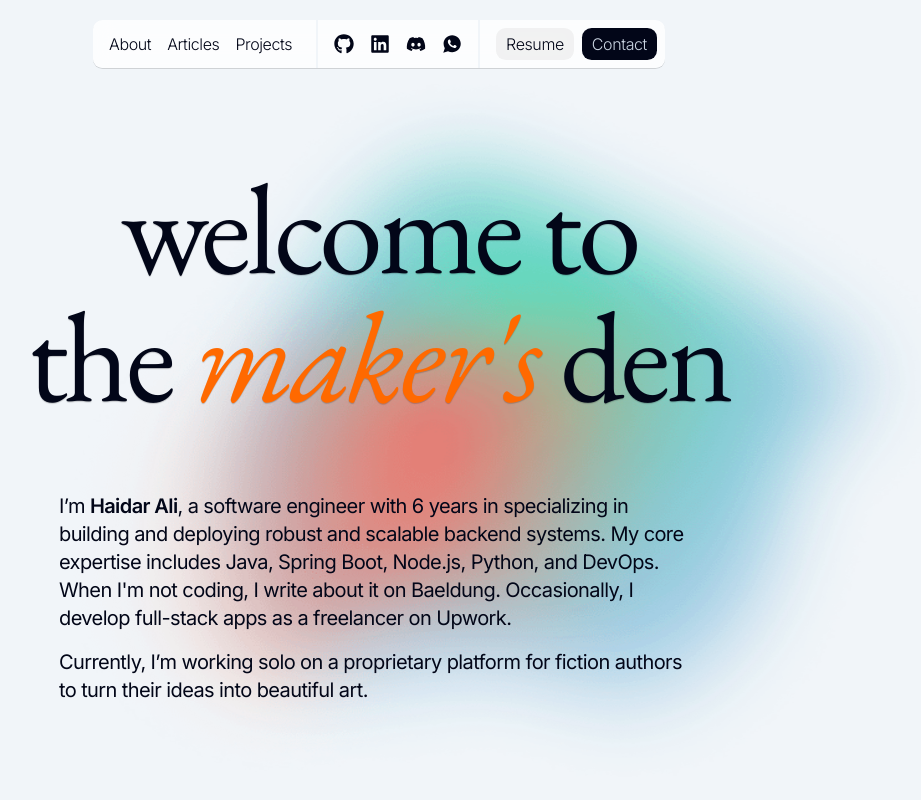
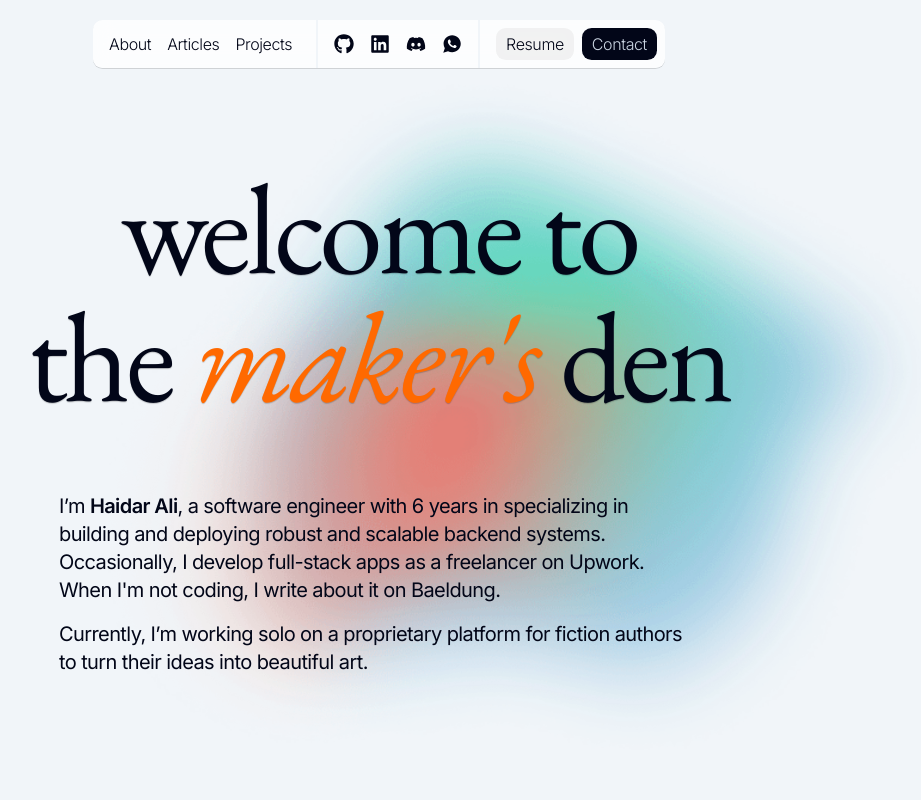
Before and after one commit to haidar47x/haidar47x.github.io, a React (Vite) app: page /#/ in a window 1280 px wide. Shown: the top 800 px of the page, without its empty margins (261-1182 px from the left). Built offline with nearby package versions, Linux system fonts and the light colour scheme; a web font is replaced by a local one.

Commit message:
Updated about

```diff
--- a/src/components/pages/sections/Welcome.jsx
+++ b/src/components/pages/sections/Welcome.jsx
@@ -19,7 +19,7 @@ function Welcome() {
       <div className="mt-2 w-10/12 text-lg tracking-tight md:tracking-[-0.6px] md:w-8/12 md:text-xl lg:w-8/12 xl:w-6/12">
         <p>
           I’m <span className="font-semibold">Haidar Ali</span>, a software engineer with 6 years in specializing in building
-          and deploying robust and scalable backend systems. My core expertise includes Java, Spring Boot, Node.js, Python, and DevOps. When I'm not coding, I write about it on Baeldung. Occasionally, I develop full-stack apps as a freelancer on Upwork.
+          and deploying robust and scalable backend systems. Occasionally, I develop full-stack apps as a freelancer on Upwork. When I'm not coding, I write about it on Baeldung.
         </p>
         <p className="mt-4">Currently, I’m working solo on a proprietary platform for fiction authors to turn their ideas into beautiful art.</p>
       </div>
```
